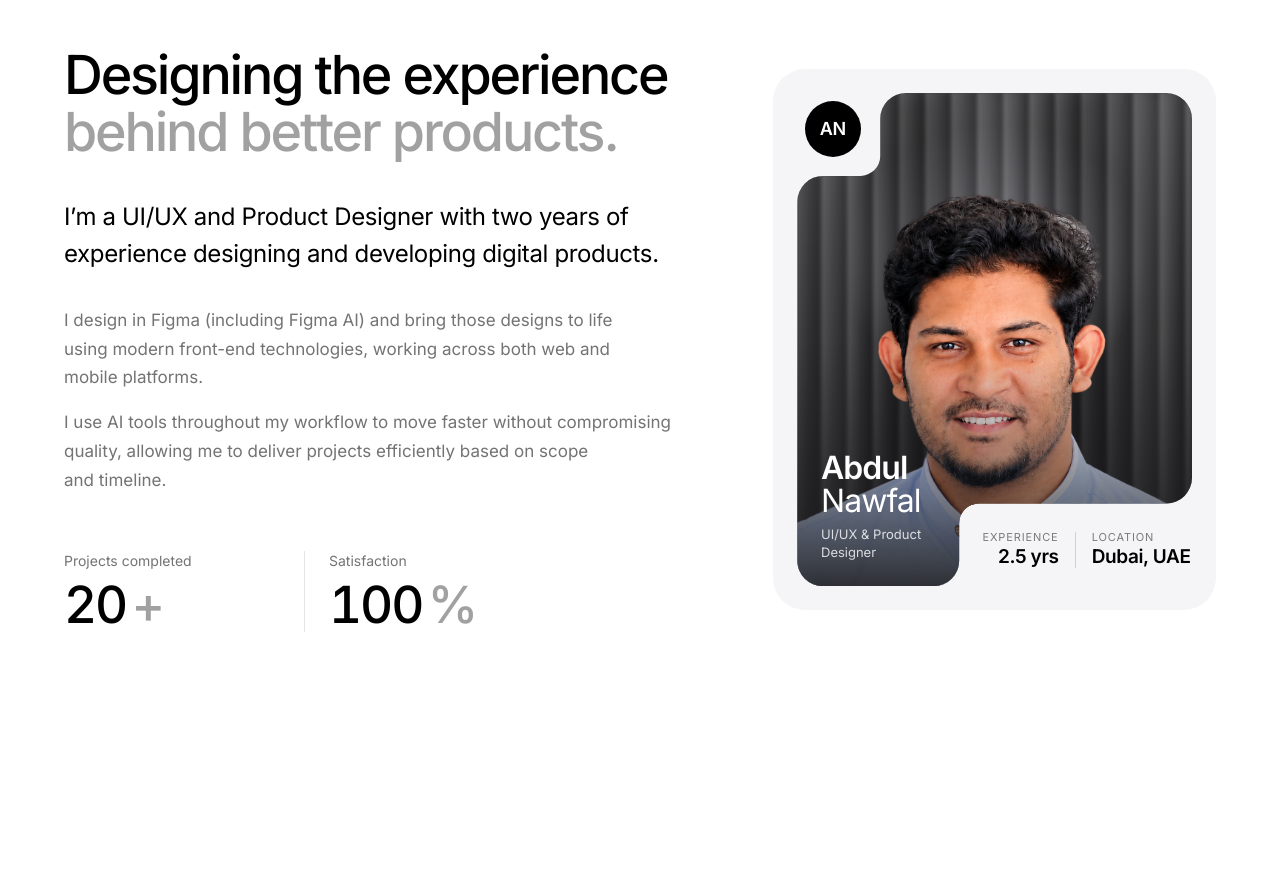
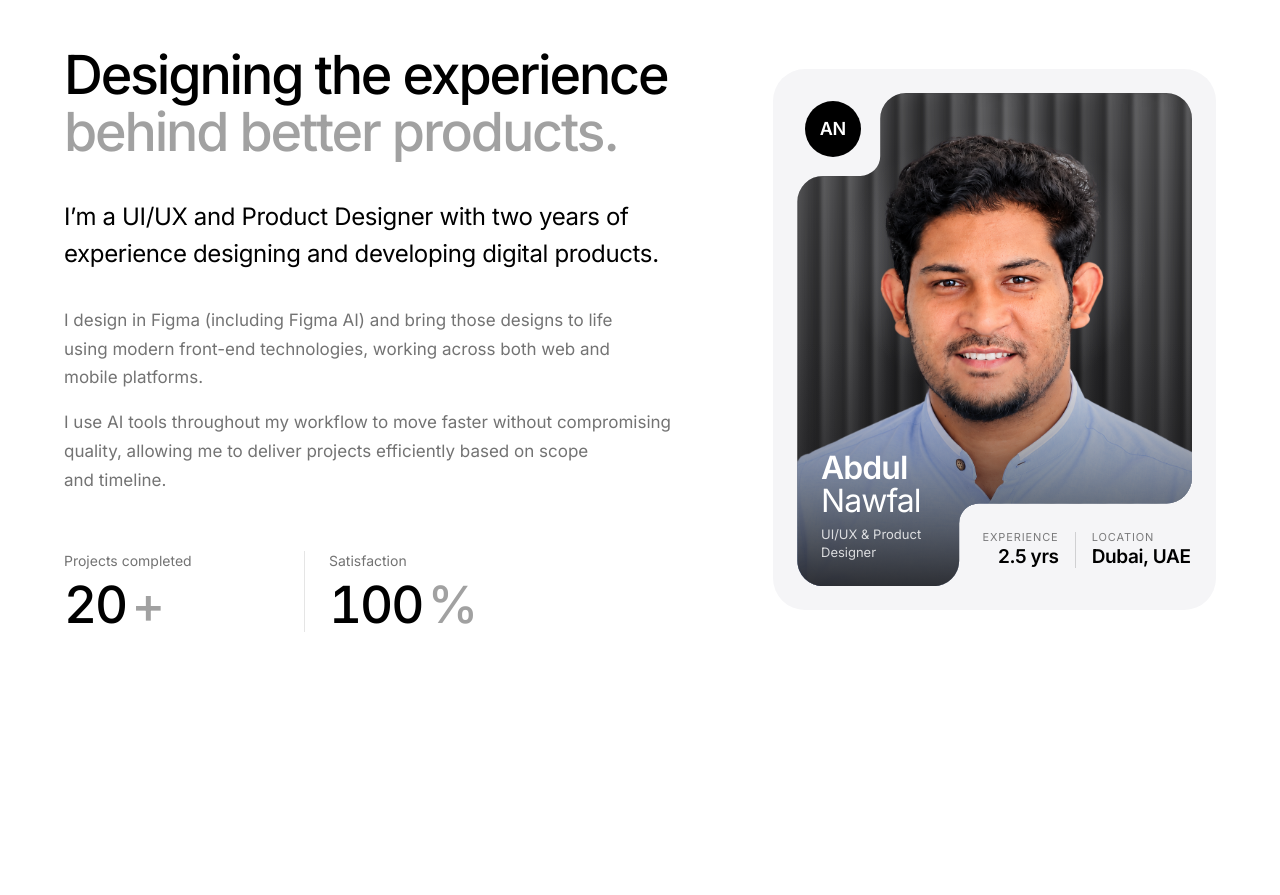
Before and after one commit to abdulnawfalm/portfolio-website, a Next.js app: page / in a window 1280 px wide. Shown: the part 1740-2635 px from the top of the page. Built offline with nearby package versions, Linux system fonts and the light colour scheme.

Commit message:
About card: show shoulders and move the photo up
Co-Authored-By: Claude Opus 5.5 <noreply@anthropic.com>
Claude-Session: https://claude.ai/code/session_012Gt6r9shSSEFMAuLwCnhPu

```diff
--- a/src/app/components/About.tsx
+++ b/src/app/components/About.tsx
@@ -120,7 +120,7 @@ function ProfileCard() {
               style={isCutout ? { transform: `translateX(-${PHOTO_FACE_X}%)` } : undefined}
               className={
                 isCutout
-                  ? "absolute bottom-0 left-1/2 z-[1] h-[80%] w-auto max-w-none object-contain"
+                  ? "absolute bottom-0 left-1/2 z-[1] h-[92%] w-auto max-w-none object-contain"
                   : "absolute inset-0 z-[1] h-full w-full object-cover object-[50%_25%]"
               }
             />
```
Also changed, not shown: public/portrait.png.
